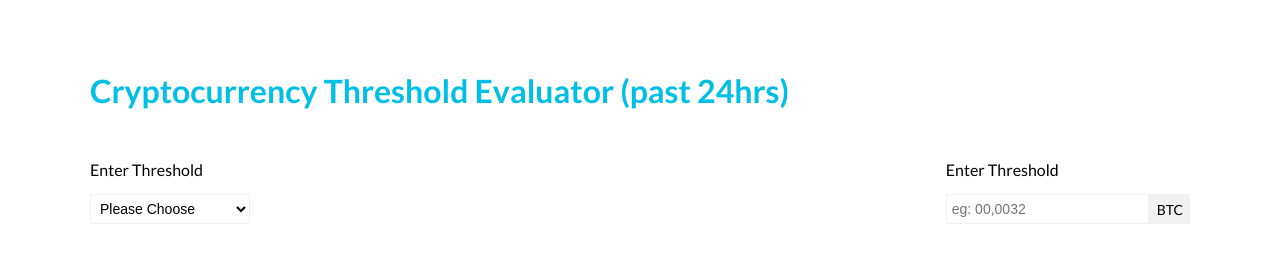
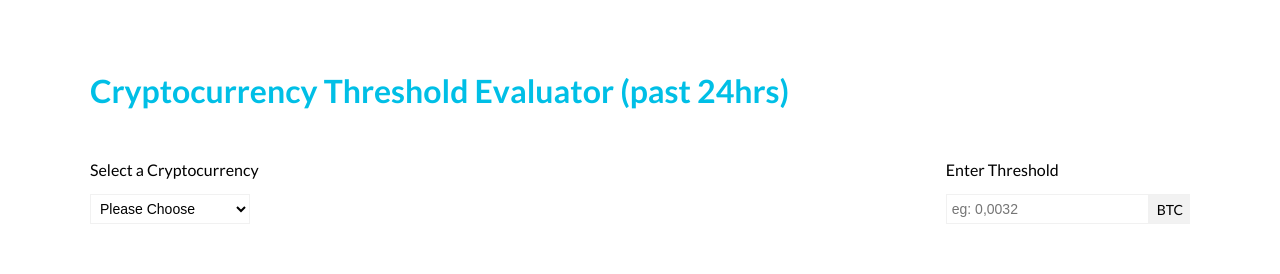
Before and after one commit to jfgen/threshold_evaluator, a React (Create React App) app: page / in a window 1280 px wide. Shown: the top 274 px of the page. Built offline with nearby package versions, Linux system fonts and the light colour scheme.

Commit message:
fixed the label for selector input and the placeholder on threshold input

```diff
--- a/src/App.css
+++ b/src/App.css
@@ -112,7 +112,7 @@ body {
 .datatable__header{
   width: 25%;
 
-  font-weight: normal;
+  font-weight: bold;
   text-transform: capitalize;
   color: #00bfe6;
 }
@@ -122,16 +122,18 @@ body {
 }
 
 .datatable__row:hover {
-  outline: 1px solid #00bfe6;
+  background: #B0B0B0;
+  color: #FFF;
+  font-weight: bold;
 }
 
 .datatable__header,
 .datatable__cell {
   padding: 7px;
   border: 1px solid #f1f1f1;
-
 }
 
+/* Media Queries */
 @media only screen and (max-width: 767px) {
   .dashboard {
     padding: 30px 20px;
--- a/src/Selector.js
+++ b/src/Selector.js
@@ -42,7 +42,7 @@ const mapDispatchToProps = (dispatch) => {
 const Selector = (props) => {
     return(
         <div className="selector">
-            <label className="selector__label" htmlFor="currencySelect">Enter Threshold</label>
+            <label className="selector__label" htmlFor="currencySelect">Select a Cryptocurrency</label>
             <select
                 className="dashboard__input"
                 id="currencySelect"
--- a/src/Threshold.js
+++ b/src/Threshold.js
@@ -29,7 +29,7 @@ const Threshold = (props) => {
                 id="threshold"
                 name="threshold"
                 className="dashboard__input"
-                placeholder="eg: 00,0032"
+                placeholder="eg: 0,0032"
                 step="0.001"
                 onChange={props.thresholdHandler}
             />
```
